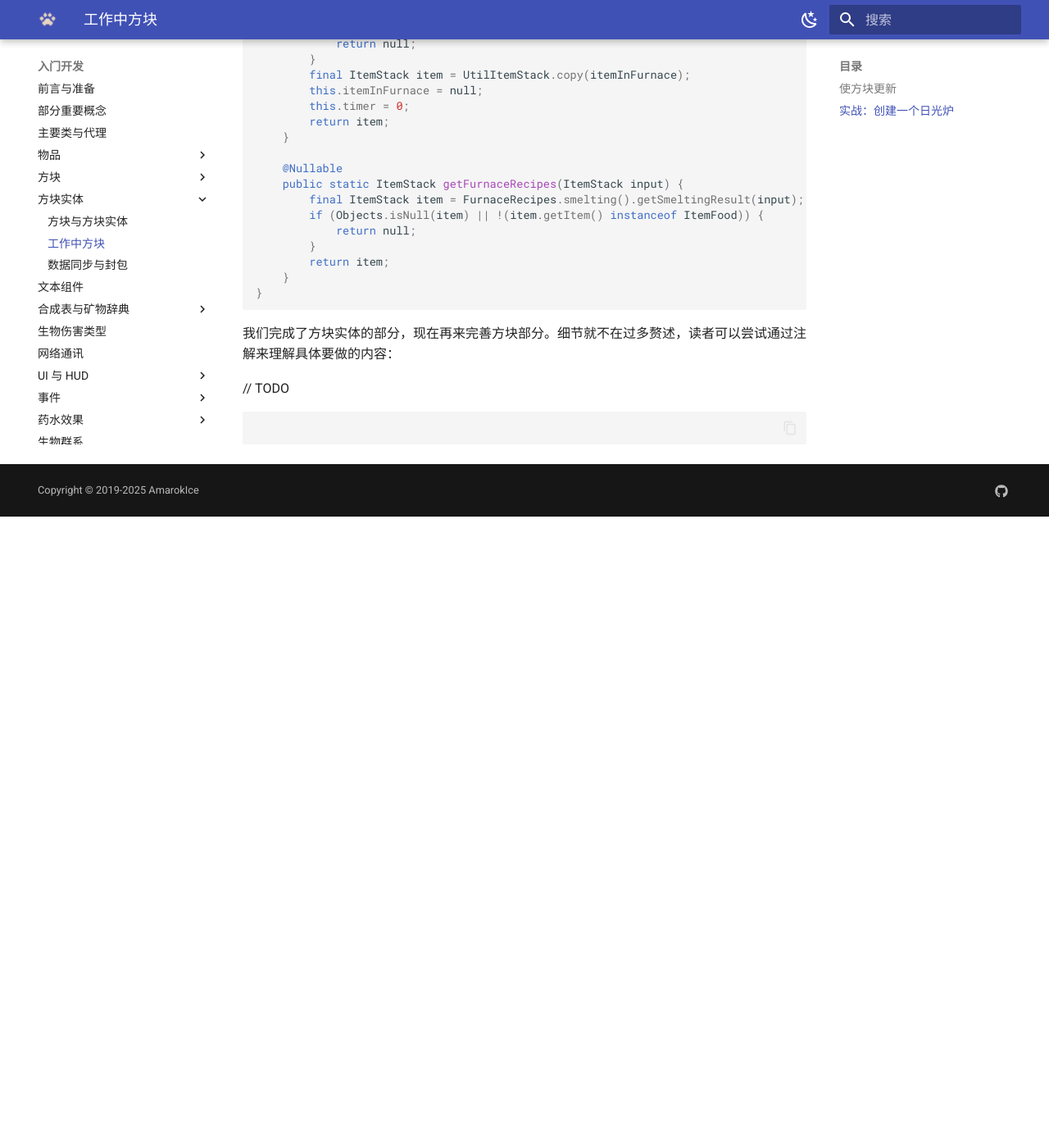
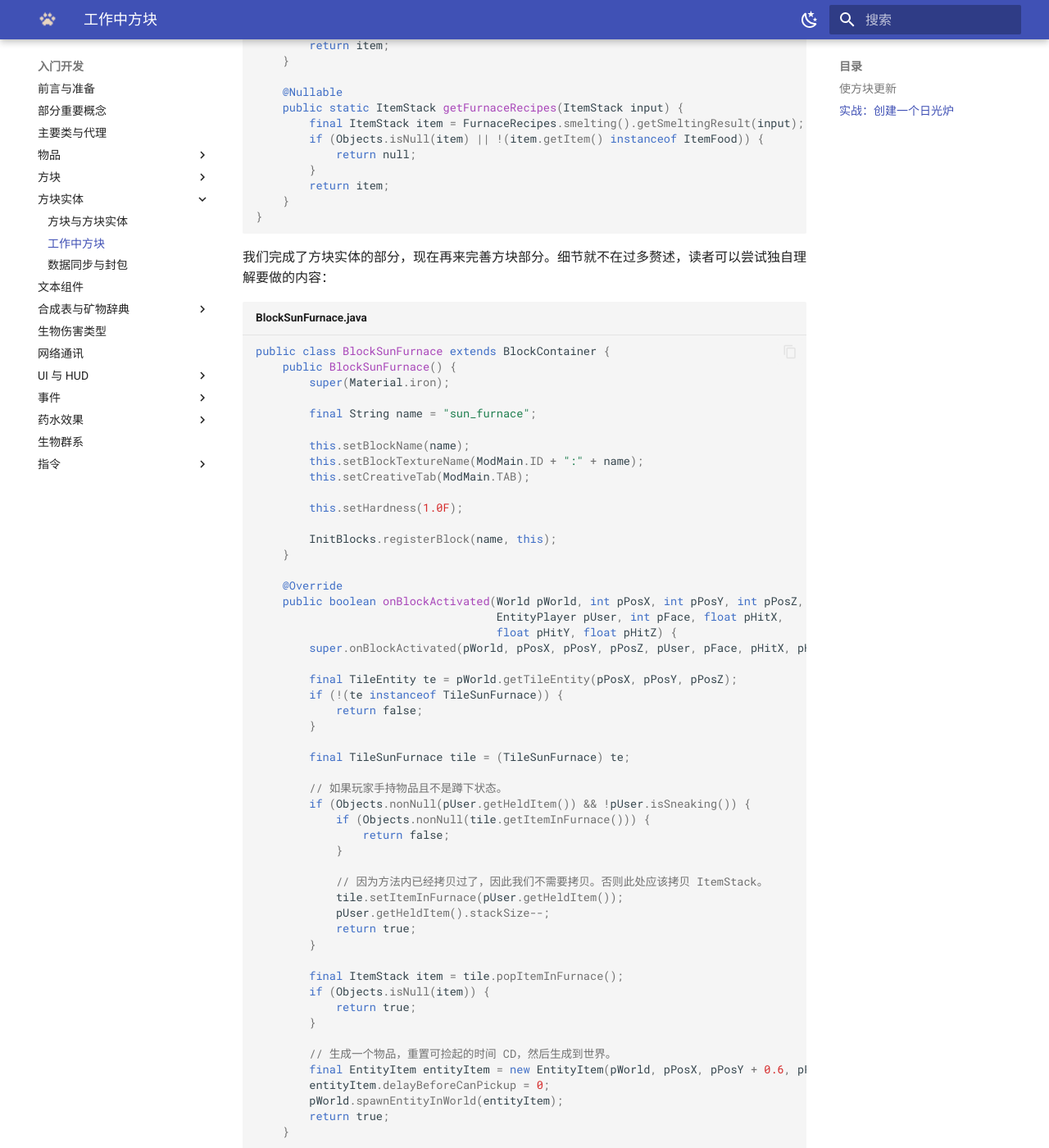
Before and after one commit to AmarokIce/NewbModding1710, an MkDocs documentation site: the page built from docs/common/tile/WorkingBlock.md, in a window 1280 px wide and 1400 px high, scrolled down 4825 px. Shown: the whole window at 82% size. Built offline with MkDocs 1.6.1 and Material for MkDocs 9.7.7, drawn with Linux system fonts in a browser that asks for light colours; before the commit the page ends 5455 px from its top, so only the background shows below that; some of the changed text lies outside the part shown.

Commit message:
🐺🎶

````diff
--- a/docs/common/tile/WorkingBlock.md
+++ b/docs/common/tile/WorkingBlock.md
@@ -41,7 +41,7 @@ public void updateEntity() {
 }
 ```
 
-??? question 为什么我们不在客户端更新？
+??? question "为什么我们不在客户端更新？"
     通常我们的数据需要在逻辑服务端工作，请把这一点记作一种常识并在开发时经常想起：你的大部分数据都应该在逻辑服务端处理与验证，而不是留给客户端。
     必要时，我们通过封包联络客户端。如果没有必要，务必不要直接在客户端执行它们！
 
@@ -49,6 +49,7 @@ public void updateEntity() {
 
 ```java title="TileSunFurnace.java"
 @Nullable private ItemStack itemInFurnace;
+
 public TileSunFurnace(final World world, final int meta) {
     this.setWorldObj(world);
     this.blockMetadata = meta;
@@ -101,7 +102,7 @@ public ItemStack popItemInFurnace() {
 }
 ```
 
-??? 为什么 getItemStack 需要拷贝？
+??? "为什么 `getItemStack` 需要拷贝？"
     任何需要操作物品的情况都不应该直接干涉容器内的物品，大部分情况下这是不必要的——如果有这样的需要，我们应该创建单独的方法去处理它们。
     在任何 Java 开发中都应该做到避免让其他对象直接访问当前对象的成员，因为外部对象的操作都是不可控且未知的，尤其是对于 1.7.10 这样已经非常黑暗的版本。
 
@@ -227,9 +228,65 @@ public class TileSunFurnace extends TileEntity {
 }
 ```
 
-我们完成了方块实体的部分，现在再来完善方块部分。细节就不在过多赘述，读者可以尝试通过注解来理解具体要做的内容：
+我们完成了方块实体的部分，现在再来完善方块部分。细节就不在过多赘述，读者可以尝试独自理解要做的内容：
 
-// TODO
-```
+```java title="BlockSunFurnace.java"
+public class BlockSunFurnace extends BlockContainer {
+    public BlockSunFurnace() {
+        super(Material.iron);
+
+        final String name = "sun_furnace";
+
+        this.setBlockName(name);
+        this.setBlockTextureName(ModMain.ID + ":" + name);
+        this.setCreativeTab(ModMain.TAB);
+
+        this.setHardness(1.0F);
+
+        InitBlocks.registerBlock(name, this);
+    }
+
+    @Override
+    public boolean onBlockActivated(World pWorld, int pPosX, int pPosY, int pPosZ,
+                                    EntityPlayer pUser, int pFace, float pHitX,
+                                    float pHitY, float pHitZ) {
+        super.onBlockActivated(pWorld, pPosX, pPosY, pPosZ, pUser, pFace, pHitX, pHitY, pHitZ);
+
+        final TileEntity te = pWorld.getTileEntity(pPosX, pPosY, pPosZ);
+        if (!(te instanceof TileSunFurnace)) {
+            return false;
+        }
+
+        final TileSunFurnace tile = (TileSunFurnace) te;
+
+        // 如果玩家手持物品且不是蹲下状态。
+        if (Objects.nonNull(pUser.getHeldItem()) && !pUser.isSneaking()) {
+            if (Objects.nonNull(tile.getItemInFurnace())) {
+                return false;
+            }
+
+            // 因为方法内已经拷贝过了，因此我们不需要拷贝。否则此处应该拷贝 ItemStack。
+            tile.setItemInFurnace(pUser.getHeldItem());
+            pUser.getHeldItem().stackSize--;
+            return true;
+        }
+
+        final ItemStack item = tile.popItemInFurnace();
+        if (Objects.isNull(item)) {
+            return true;
+        }
+
+        // 生成一个物品，重置可捡起的时间 CD，然后生成到世界。
+        final EntityItem entityItem = new EntityItem(pWorld, pPosX, pPosY + 0.6, pPosZ, item);
+        entityItem.delayBeforeCanPickup = 0;
+        pWorld.spawnEntityInWorld(entityItem);
+        return true;
+    }
+
+    @Override
+    public TileEntity createNewTileEntity(World pWorld, int pMeta) {
+        return new TileSunFurnace(pWorld, pMeta);
+    }
+}
 
 ```
````
Also changed, not shown: docs/common/tile/TileBlock.md (+2 -2 lines).
